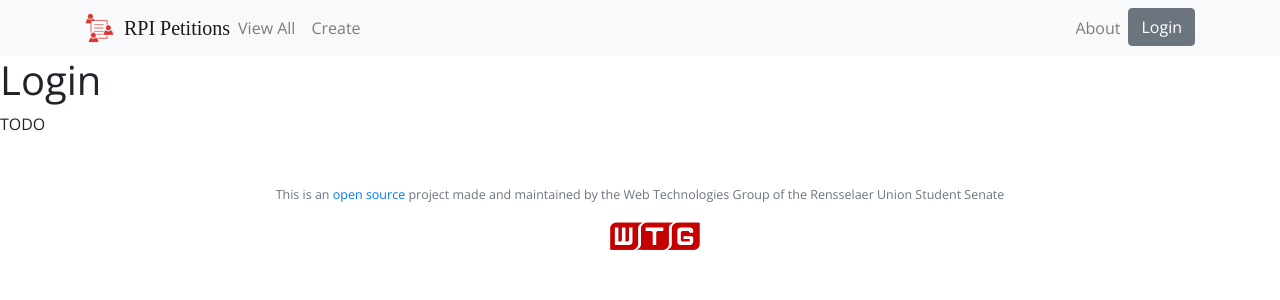
After one commit to wtg/petitions-rewrite, a Django app: page /login in a window 1280 px wide. The commit adds this page. Shown: the top 300 px of the page. Run offline with Django 3.2, Linux system fonts and the light colour scheme; some libraries are stand-ins or nearby versions; some web fonts are replaced.

Commit message:
Work on frontend
Routes:
/ (index)
/about
/login
/petitions/<id>
/tags/<tag>
/petitions/create
/login

```diff
--- /dev/null
+++ b/petition/templates/about.html
@@ -0,0 +1,5 @@
+{% extends "base.html" %}
+{% block content %}
+<h1>About</h1>
+<p>TODO</p>
+{% endblock %}
--- a/petition/templates/base.html
+++ b/petition/templates/base.html
@@ -15,7 +15,7 @@
         <nav class="navbar navbar-expand-md navbar-light bg-light">
           <div class="container">
               <img class="petitions-logo" src="{% static 'petition/petitions.png' %}">
-              <a class="navbar-brand mr-auto pontiac" href="">RPI Petitions</a>
+              <a class="navbar-brand mr-auto pontiac" href="{% url 'petition:index' %}">RPI Petitions</a>
               <button class="navbar-toggler" type="button" data-toggle="collapse" data-target="#navbarSupportedContent" aria-controls="navbarSupportedContent" aria-expanded="false" aria-label="Toggle navigation">
                 <span class="navbar-toggler-icon"></span>
               </button>
@@ -23,18 +23,18 @@
               <div class="collapse navbar-collapse" id="navbarSupportedContent">
                 <ul class="navbar-nav mr-auto">
                   <li class="nav-item">
-                    <a class="nav-link" href="">View All</a>
+                    <a class="nav-link" href="{% url 'petition:index' %}">View All</a>
                   </li>
                   <li class="nav-item">
-                    <a class="nav-link" href="">Create</a>
+                    <a class="nav-link" href="{% url 'petition:create_petition' %}">Create</a>
                   </li>
                 </ul>
                 <ul class="navbar-nav">
                   <li class="nav-item">
-                      <a class="nav-link" href="">About</a>
+                      <a class="nav-link" href="{% url 'petition:about' %}">About</a>
                   </li>
                   <li class="nav-item">
-                      <button class="btn" href="">Login</button>
+                      <a class="btn btn-secondary" href="{% url 'petition:login' %}">Login</a>
                   </li>
                 </ul>
               </div>
--- /dev/null
+++ b/petition/templates/create-petition.html
@@ -0,0 +1,5 @@
+{% extends "base.html" %}
+{% block content %}
+<h1>Create petition</h1>
+<p>TODO</p>
+{% endblock %}
--- /dev/null
+++ b/petition/templates/login.html
@@ -0,0 +1,5 @@
+{% extends "base.html" %}
+{% block content %}
+<h1>Login</h1>
+<p>TODO</p>
+{% endblock %}
--- /dev/null
+++ b/petition/templates/view-petition.html
@@ -0,0 +1,6 @@
+{% extends "base.html" %}
+{% block content %}
+<h1>{{ petition.title }}</h1>
+<p>Description: {{ petition.description }}</p>
+
+{% endblock %}
--- /dev/null
+++ b/petition/templates/view-tag.html
@@ -0,0 +1,5 @@
+{% extends "base.html" %}
+{% block content %}
+<h1>View petitions by tag</h1>
+<p>TODO</p>
+{% endblock %}
--- a/petition/templates/view_all.html
+++ /dev/null
@@ -1,4 +0,0 @@
-{% extends base.html}
-{% block title %}View Petitions{% endblock %}
-
-{% block content %}
--- a/petition/urls.py
+++ b/petition/urls.py
@@ -1,9 +1,14 @@
 from django.urls import path
-from petition import views
+from . import views
 
+app_name='petition'
 urlpatterns = [
     path('', views.index, name='index'),
-    path('view', views.view_all, name='view_all')
+    path('petitions/<int:petition_id>', views.view_petition, name='view_petition'),
+    path('about', views.about, name='about'),
+    path('petitions/create', views.create_petition, name='create_petition'),
+    path('login', views.login, name='login'),
+    path('tags/<slug:tag_label>', views.view_tag, name='view_tag'),
 ]
 
 # Use static() to add url mapping to serve static files during development (only)
--- a/petition/views.py
+++ b/petition/views.py
@@ -1,13 +1,20 @@
-from django.shortcuts import render
-from petition.models import Petition
+from django.shortcuts import render, get_object_or_404
+from .models import Petition
 
 def index(request):
-    return render(request, 'index.html')
+    return render(request, 'index.html', {'petitions': Petition.objects.all()})
 
-def view_all(request):
-    return render(request, 'view_all.html')
+def view_petition(request, petition_id):
+    return render(request, 'view-petition.html', {'petition': get_object_or_404(Petition, pk=petition_id)})
 
-class PetitionGridView():
-    model = Petition
-    context_object_name = 'petitions'
-    # queryset = Petition.objects.all()
+def about(request):
+    return render(request, 'about.html')
+
+def create_petition(request):
+    return render(request, 'create-petition.html')
+
+def login(request):
+    return render(request, 'login.html')
+
+def view_tag(request, tag_label):
+    return render(request, 'view-tag.html')
```
Also changed, not shown: petition/templates/card.html (deleted, +0 -8 lines), petition/templates/index.html (+11 -56 lines).
